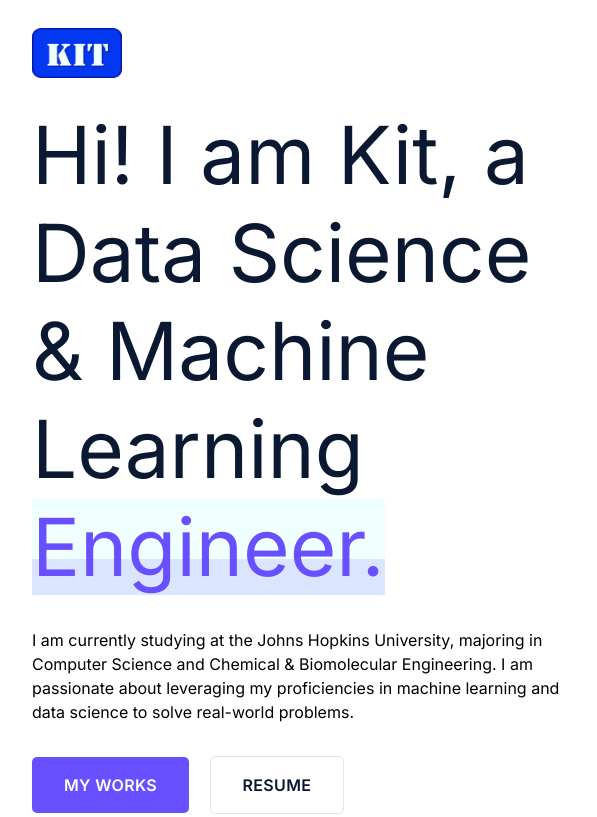
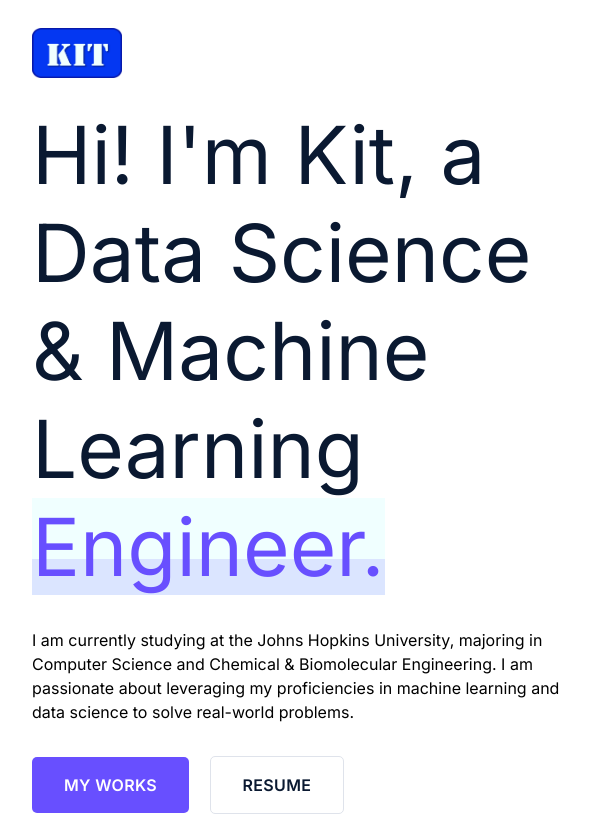
Before and after one commit to AMKCode/AMKCode.github.io, a website built with webpack: page index.html in a window 1280 px wide. Shown: the top 817 px of the page, 50-647 px from the left. Built offline with nearby package versions, Linux system fonts and the light colour scheme.

```diff
--- a/index.html
+++ b/index.html
@@ -35,7 +35,7 @@
             <div class="row">
                 <div class="col-lg-6 order-2 order-lg-0">
                     <div class="banner-content-left">
-                        <h3 class="font-xl">Hi! I am Kit, a Data Science & Machine Learning
+                        <h3 class="font-xl">Hi! I'm Kit, a Data Science & Machine Learning
                             <span style="background-color: #F0FFFF" >Engineer.</span>
                         </h3>
                         <p>I am currently studying at the Johns Hopkins University, majoring in Computer Science and Chemical & Biomolecular Engineering. I am passionate about leveraging my proficiencies in machine learning and data science to solve real-world problems.</p>
```
Also changed, not shown: dist/main.css.
